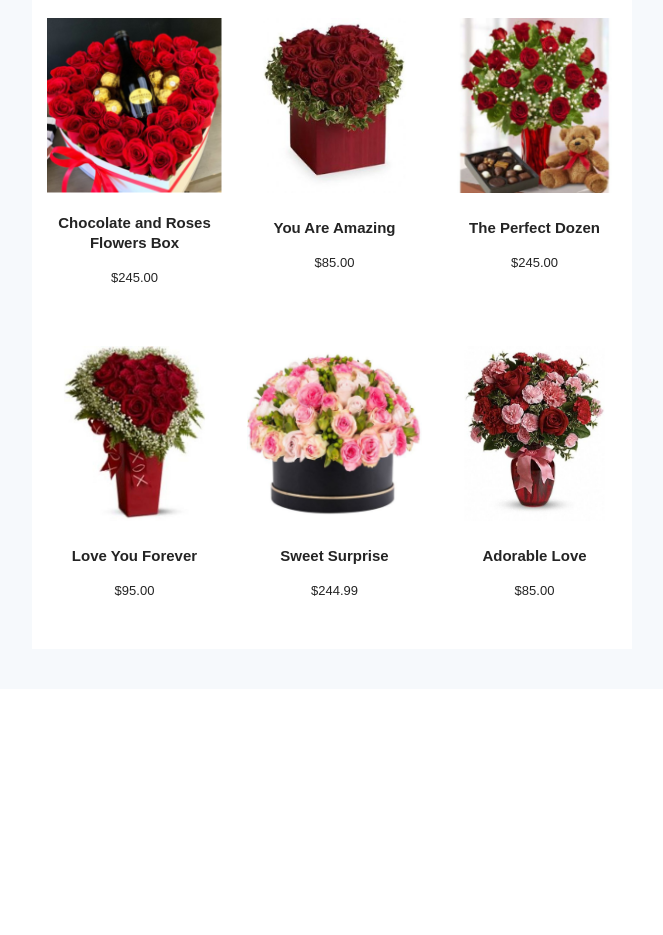
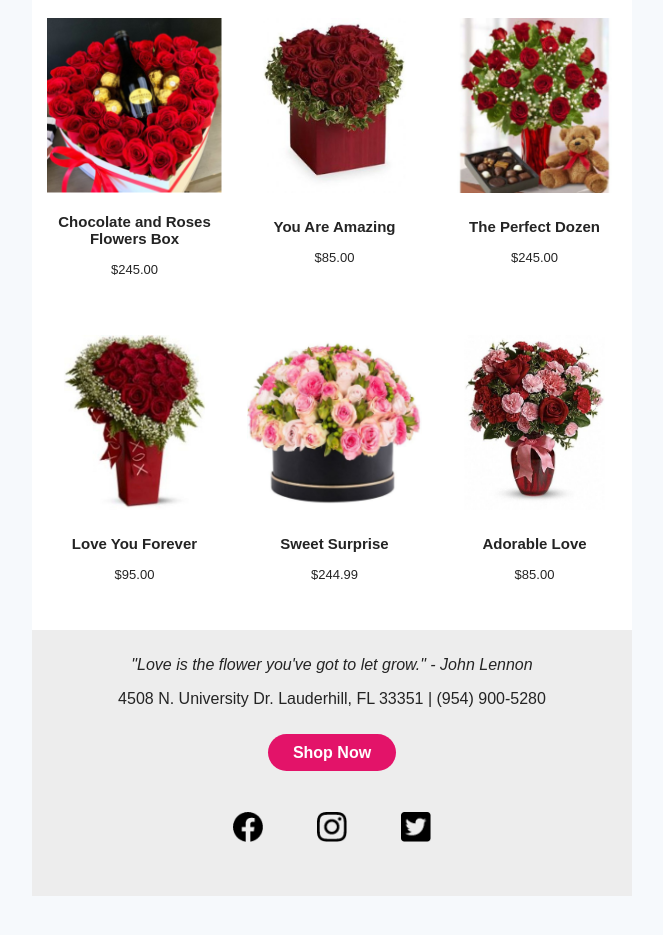
Before and after one commit to blairesc/SFE-Valentines-HTML-Email, a plain HTML site: page index.html in a window 1280 px wide. Shown: the part 449-1384 px from the top of the page, without its empty margins (308-971 px from the left). Before the commit the page ends 1138 px from the top, so only its background shows below. Drawn offline with Linux system fonts and the light colour scheme.

Commit message:
email footer added

```diff
--- a/index.html
+++ b/index.html
@@ -69,7 +69,15 @@
 
         .three-columns .content {
             font-size: 15px;
-            line-height: 20px ;
+        }
+
+        .button {
+            background-color:#E31369;
+            border-radius: 20px;
+            color: white;
+            padding: 10px 25px;
+            text-decoration: none;
+            font-weight: bold;
         }
 
         @media screen and (max-width: 600px) {}
@@ -272,6 +280,34 @@
                 </td>
             </tr>
 
+            <tr>
+                <td>
+                    <table width="100%" style="border-spacing: 0;">
+
+                        <tr>
+                            <td style="background-color:#ededed;" >
+                                <div style="padding-top: 10px; padding-bottom: 20px;">
+                                    <p style="font-style: italic;">"Love is the flower you've got to let grow." - John Lennon</p>
+                                    <p>4508 N. University Dr. Lauderhill, FL 33351 | (954) 900-5280</p>
+                                </div>
+
+                                <a href="https://sophisticatedflowersandevents.com/" target="_blank" class="button" style="margin-top: 0px;">Shop Now</a>
+                                <br/>
+
+                                <div style="margin: 25px;">
+                                    <a href="https://www.facebook.com/SophisticatedFlowersEvents/" target="_blank"><img src="./images/facebook-icon.png"
+                                            alt="Facebook Logo" style="width: 30px; padding: 25px;"></a>
+                                    <a href="https://www.instagram.com/sophisticatedflowersandevents/" target="_blank"><img src="./images/instgram-icon.png"
+                                            alt="Instagram Logo" style="width: 30px; padding: 25px;"></a>
+                                    <a href="https://twitter.com/Rosemar00136124" target="_blank"><img src="./images/twitter-icon.png" alt="Twitter Logo"
+                                            style="width: 30px; padding: 25px;"></a>
+                                </div>
+                            </td>
+                        </tr>
+                    </table>
+                </td>
+            </tr>
+
         </table>
 
       </div>
```
